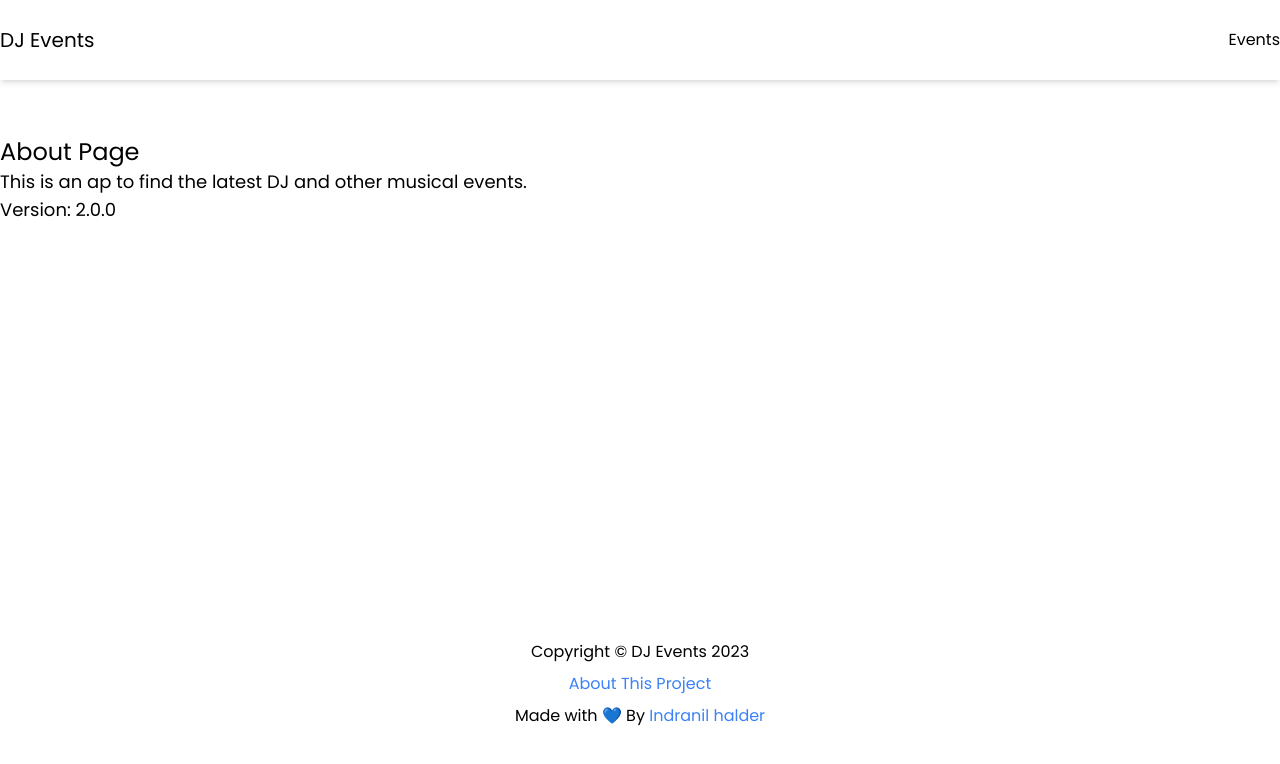
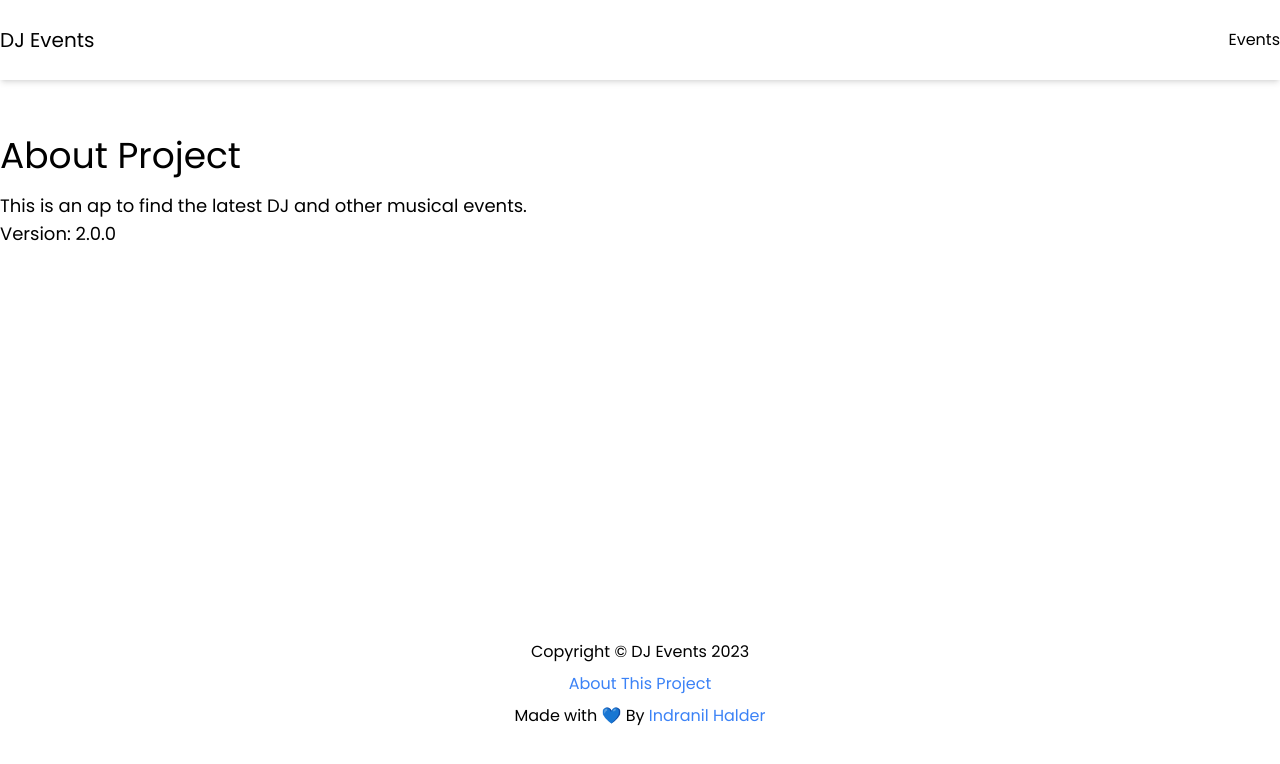
Before and after one commit to indranildeveloper/dj-events-frontend, a Next.js app: page /about in a window 1280 px wide. Shown: the top 764 px of the page. Built offline with nearby package versions, Linux system fonts and the light colour scheme.

Commit message:
Small Fix

```diff
--- a/components/Footer.js
+++ b/components/Footer.js
@@ -17,7 +17,7 @@ const Footer = () => {
           rel="noopenner noreferrer"
           className="text-blue-500"
         >
-          Indranil halder
+          Indranil Halder
         </a>
       </p>
     </footer>
--- a/pages/about.js
+++ b/pages/about.js
@@ -3,7 +3,7 @@ import Layout from "@/components/Layout";
 const AboutPage = () => {
   return (
     <Layout title="About DJ Events">
-      <h1 className="text-2xl">About Page</h1>
+      <h1 className="text-4xl mb-4">About Project</h1>
       <p className="text-lg">
         This is an ap to find the latest DJ and other musical events.
       </p>
```
